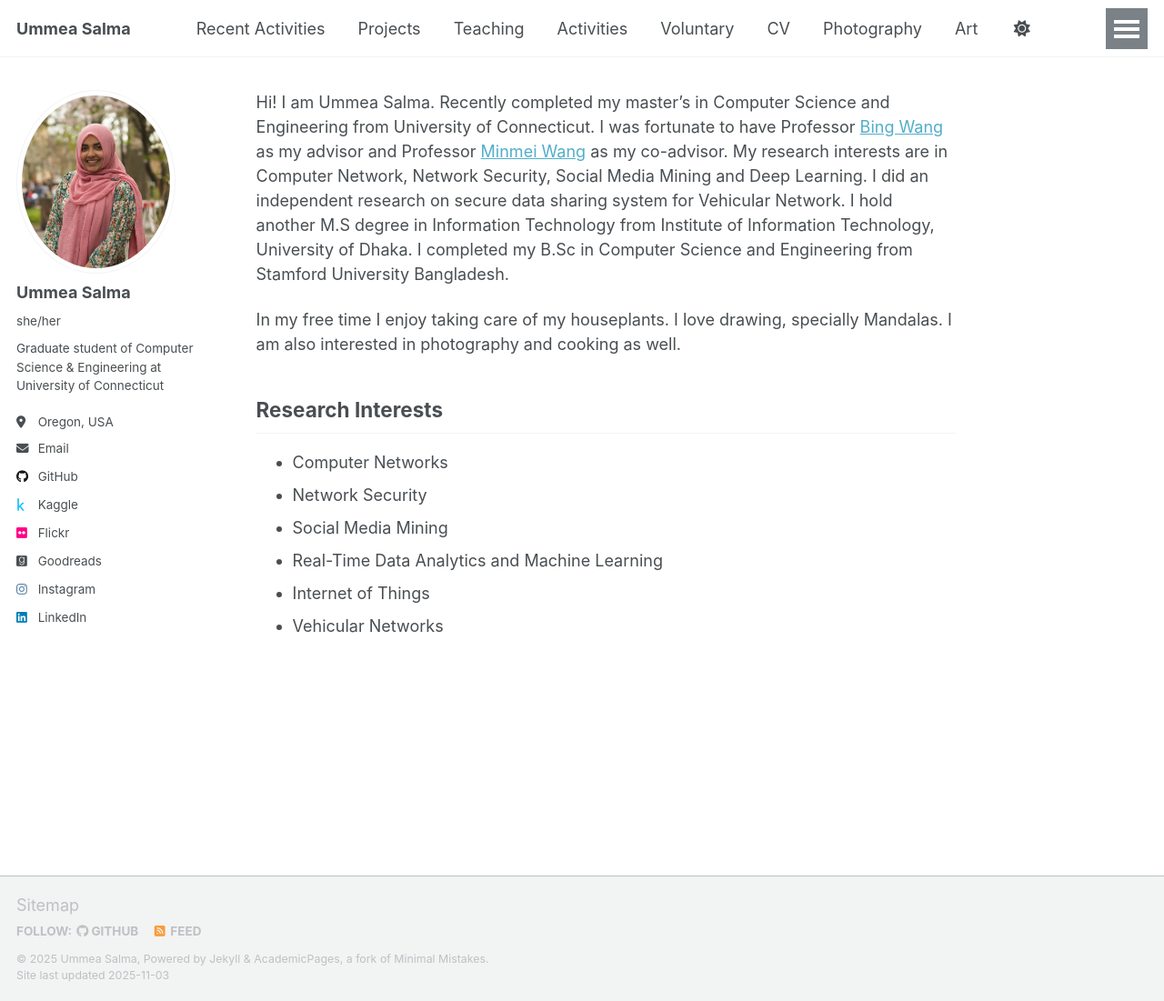
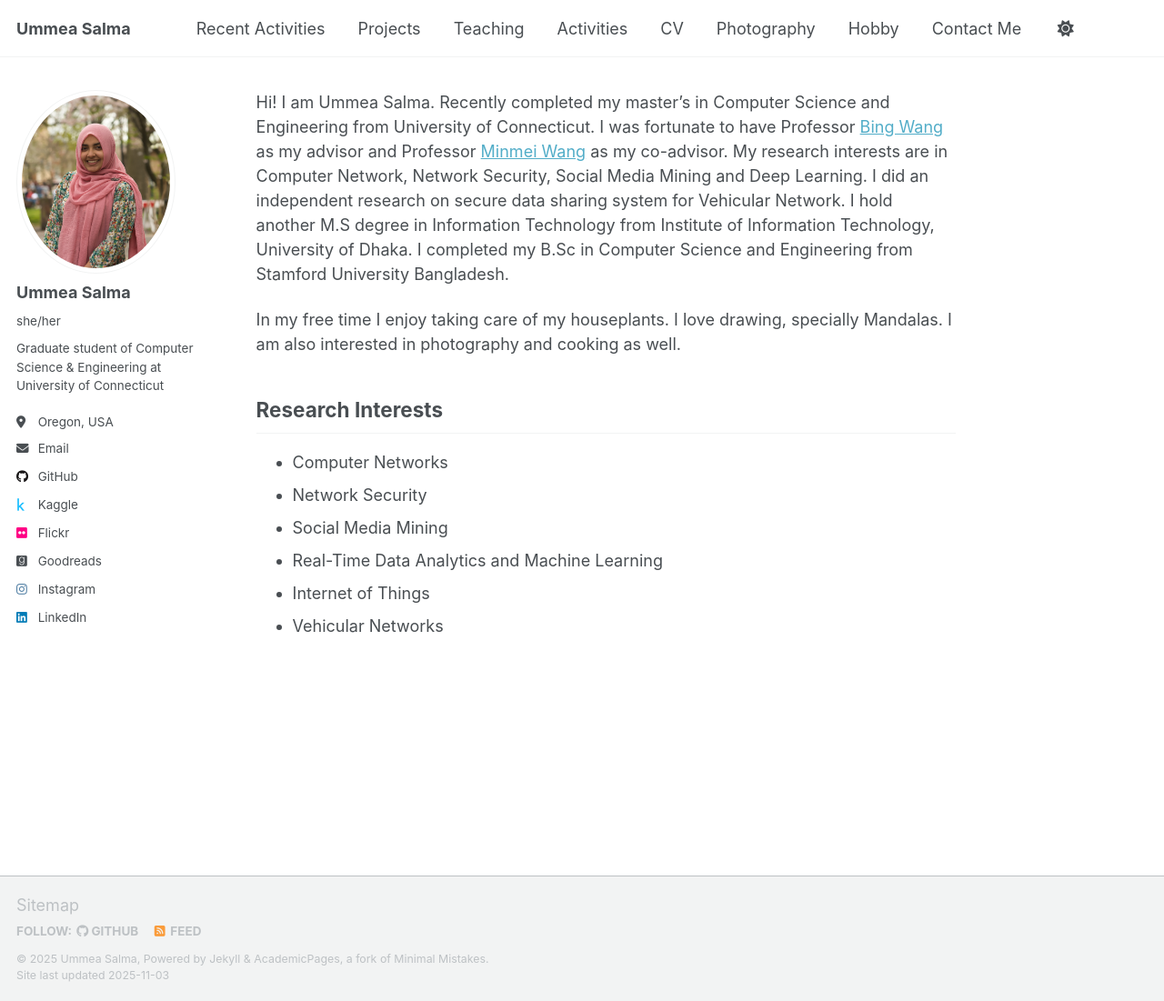
Before and after one commit to ummeasalma/ummeasalma.github.io, a Jekyll site: the page built from _pages/about.md, in a window 1280 px wide and 1101 px high. Shown: the whole window at 91% size. Built offline with Jekyll 4.4.1, drawn with Linux system fonts in a browser that asks for light colours; a script that is not in the unit is left out.

Commit message:
Update navigation by modifying sections
Removed 'Voluntary' and 'House Plants' sections, and renamed 'Art' to 'Hobby'.

```diff
--- a/_data/navigation.yml
+++ b/_data/navigation.yml
@@ -20,20 +20,14 @@ main:
   - title: "Activities"
     url: /activities/
 
-  - title: "Voluntary"
-    url: /voluntary/
-
   - title: "CV"
     url: /cv/
 
   - title: "Photography"
     url: /photography/
 
-  - title: "Art"
+  - title: "Hobby"
     url: /art/
-
-  - title: "House Plants"
-    url: /houseplants/
 
   # - title: "CV"
   #   url: /cv-json/
```
